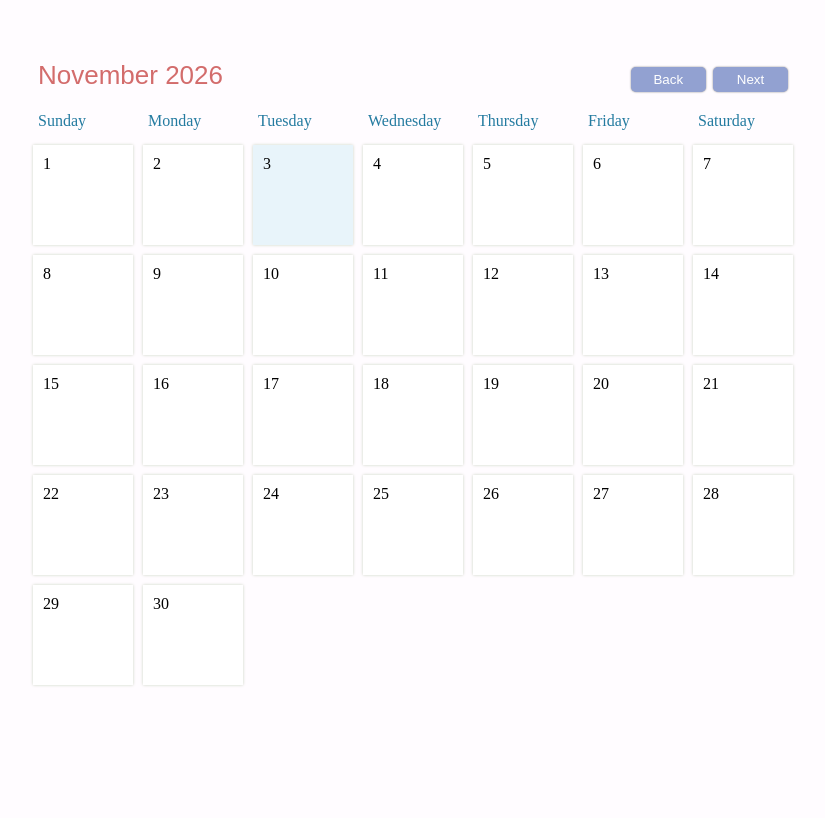
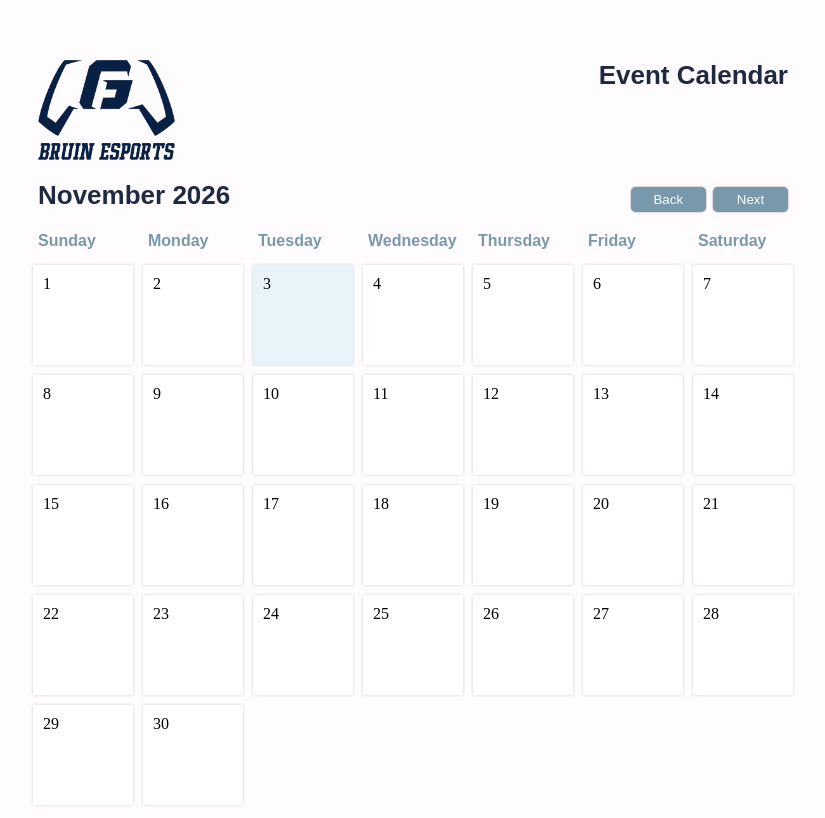
Before and after one commit to EMcMartin/CSIS321-Arena_Reservation_System, a plain HTML site: page SRC/index.html in a window 1280 px wide. Shown: the whole page, without its empty margins (227-1052 px from the left). Drawn offline with Linux system fonts and the light colour scheme.

Commit message:
Edited colors, fonts and graphics

```diff
--- a/SRC/index.html
+++ b/SRC/index.html
@@ -6,11 +6,20 @@
         <title>Calendar App Vanilla JS</title>
 
         <link rel="stylesheet" href="style.css">
+        <link rel="icon" href="gf_blue_slate.png">
     </head>
 
     <body>
 
+
         <div id="container">
+            <div id="header">
+                <img src="Logo.png" height="100">
+                <div>Event Calendar</div>
+            </div>
+
+
+
             <div id="header">
                 <div id="monthDisplay"></div>
                 <div>
@@ -29,8 +38,12 @@
                 <div>Saturday</div>
             </div>
 
+
             <div id="calendar"></div>
         </div>
+
+
+
 
         <div id="newEventModal">
             <h2>New Event</h2>
@@ -41,6 +54,7 @@
             <button id="cancelButton">Cancel</button>
         </div>
 
+
         <div id="deleteEventModal">
             <h2>Event</h2>
 
@@ -50,6 +64,8 @@
             <button id="closeButton">Close</button>
         </div>
 
+
+
         <div id="modalBackDrop"></div>
 
         <script src="./script.js"></script>
--- a/SRC/style.css
+++ b/SRC/style.css
@@ -17,14 +17,15 @@ button {
 
 #header {
   padding: 10px;
-  color: #d36c6c;
+  color: #1F2A42;
   font-size: 26px;
-  font-family: sans-serif;
+  font-family: "trade gothic bold", sans-serif;
+  font-weight: bold;
   display: flex;
   justify-content: space-between;
 }
 #header button {
-  background-color:#92a1d1;
+  background-color:#7998AC;
 }
 #container {
   width: 770px;
@@ -32,7 +33,10 @@ button {
 #weekdays {
   width: 100%;
   display: flex;
-  color: #247BA0;
+  color: #7998AC;
+  font-size: 16px;
+  font-family: "trade gothic bold", sans-serif;
+  font-weight: bold
 }
 #weekdays div {
   width: 100px;
@@ -58,7 +62,7 @@ button {
   justify-content: space-between;
 }
 .day:hover {
-  background-color: #e8faed;
+  background-color: #e9e9ef;
 }
 
 .day + #currentDay {
@@ -67,7 +71,7 @@ button {
 .event {
   font-size: 10px;
   padding: 3px;
-  background-color: #58bae4;
+  background-color: #7998AC;
   color: white;
   border-radius: 5px;
   max-height: 55px;
@@ -108,7 +112,7 @@ button {
   background-color: #d36c6c;
 }
 #saveButton, #closeButton {
-  background-color: #92a1d1;
+  background-color: #7998AC;
 }
 #eventText {
   font-size: 14px;
```
Also changed, not shown: SRC/Arena photo.png (added), SRC/Logo.png (added), SRC/esports.png (added), SRC/gf_blue_slate.png (added).
